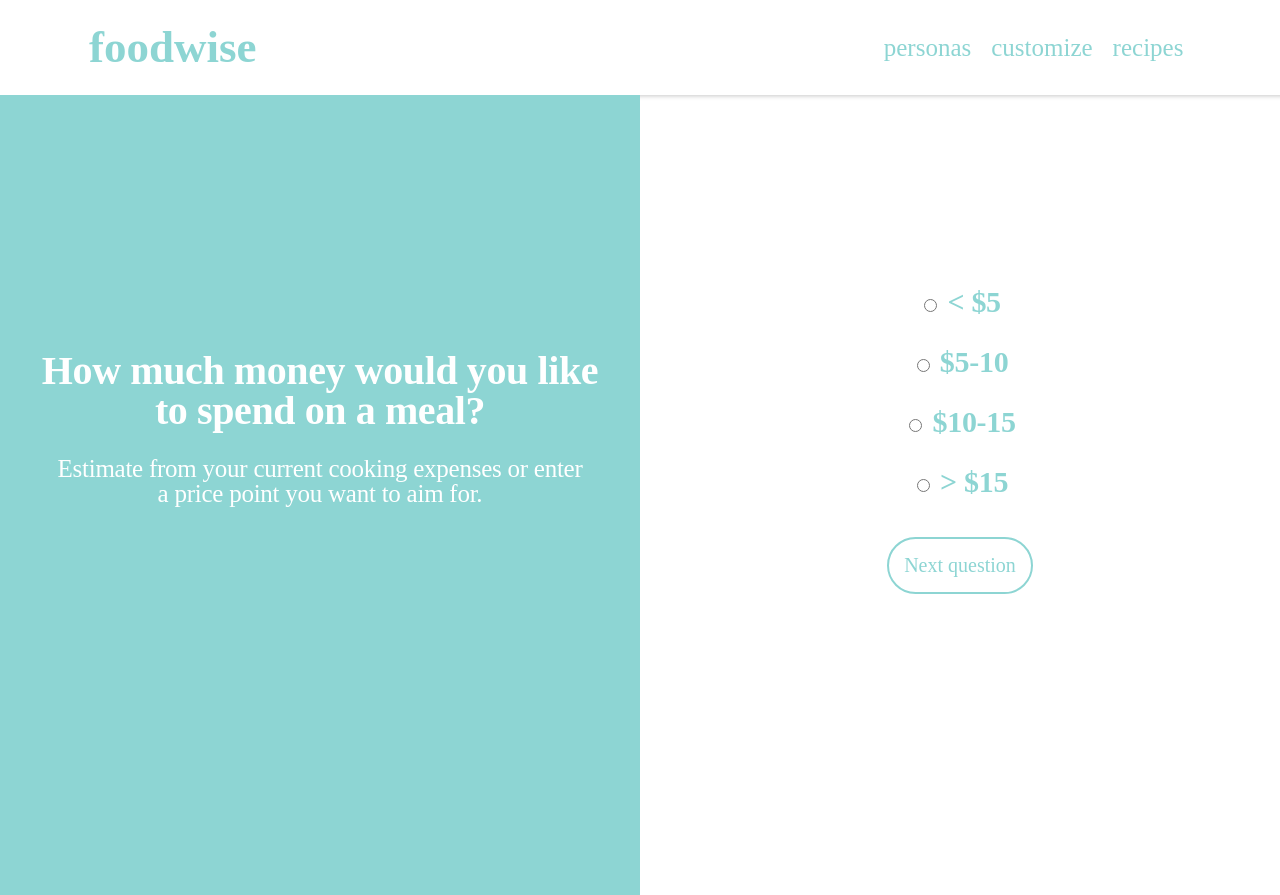
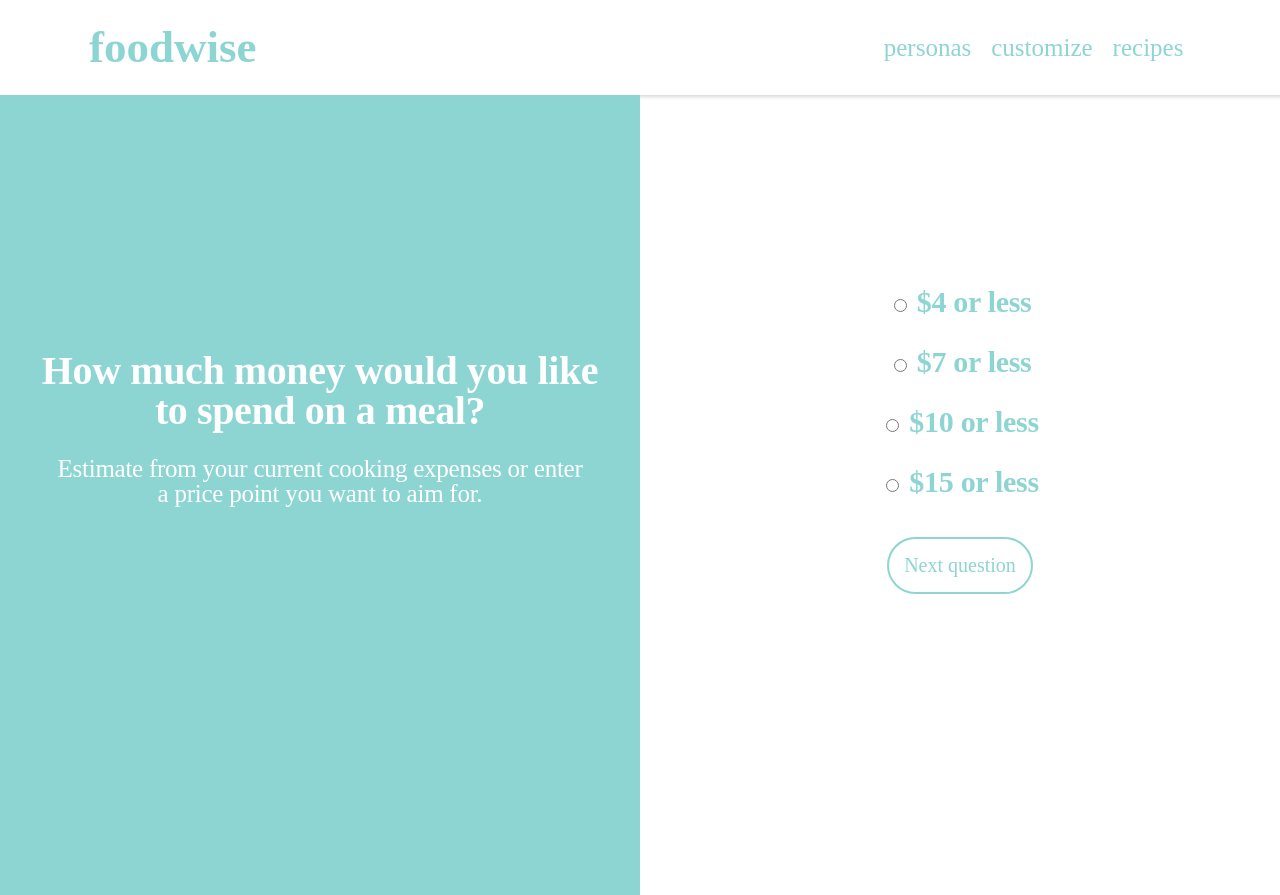
Before and after one commit to bstanfield/mealplanner, a React (Create React App) app: page /survey in a window 1280 px wide. Shown: the top 895 px of the page. Built offline with nearby package versions, Linux system fonts and the light colour scheme; a web font is replaced by a local one.

Commit message:
Update Survey.js

```diff
--- a/src/components/Survey.js
+++ b/src/components/Survey.js
@@ -27,21 +27,21 @@ class Survey extends Component {
           desc: 'Estimate from your current cooking expenses or enter a price point you want to aim for.',
           options: [
             {
-              value: 0,
-              label: '< $5'
+              value: 4,
+              label: '$4 or less'
             },
             {
-              value: 5,
-              label: '$5-10'
+              value: 7,
+              label: '$7 or less'
             },
             {
               value: 10,
-              label: '$10-15'
+              label: '$10 or less'
             },
             {
               value: 15,
-              label: '> $15'
-            }
+              label: '$15 or less'
+            },
           ],
           answer: '',
         },
```
